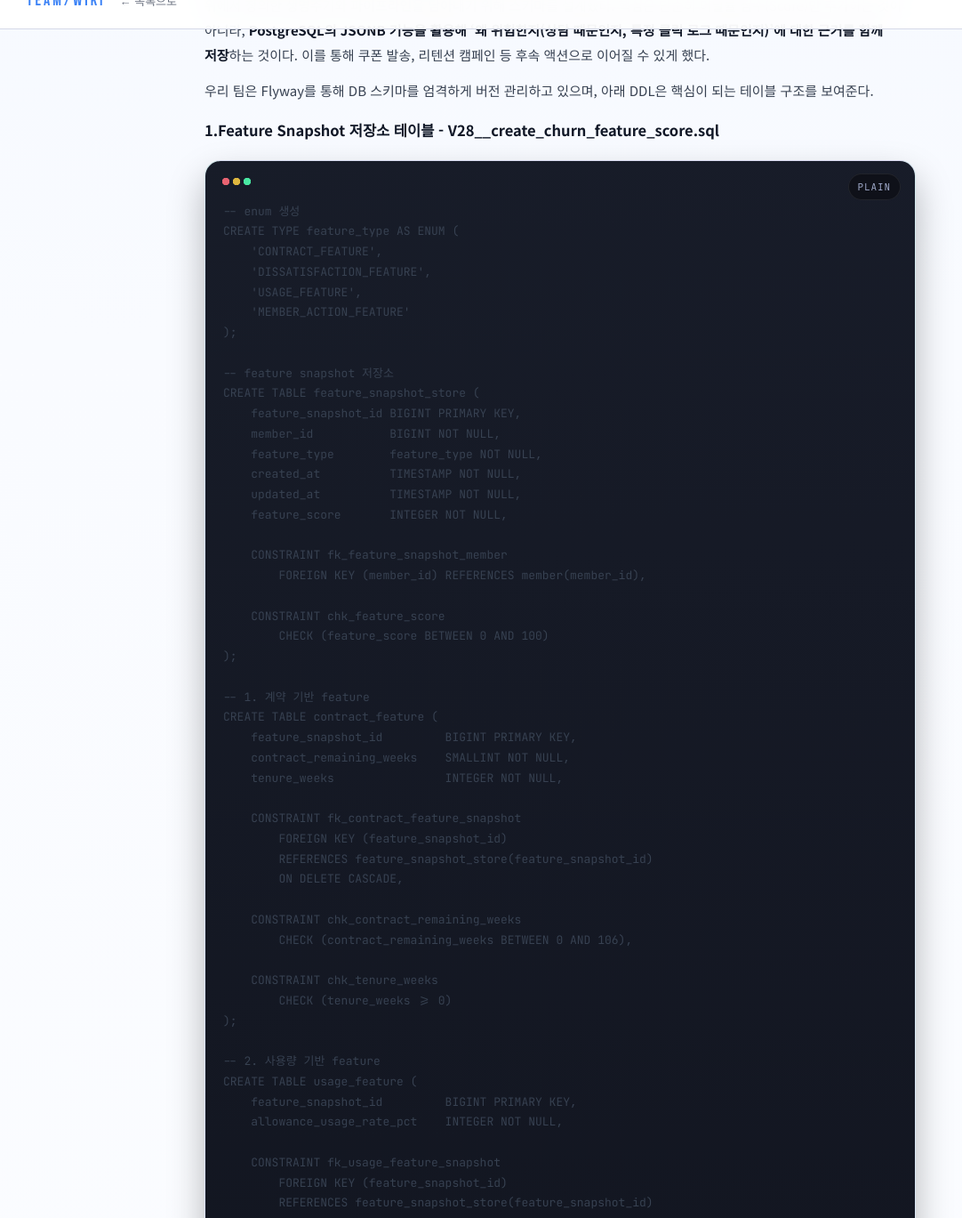
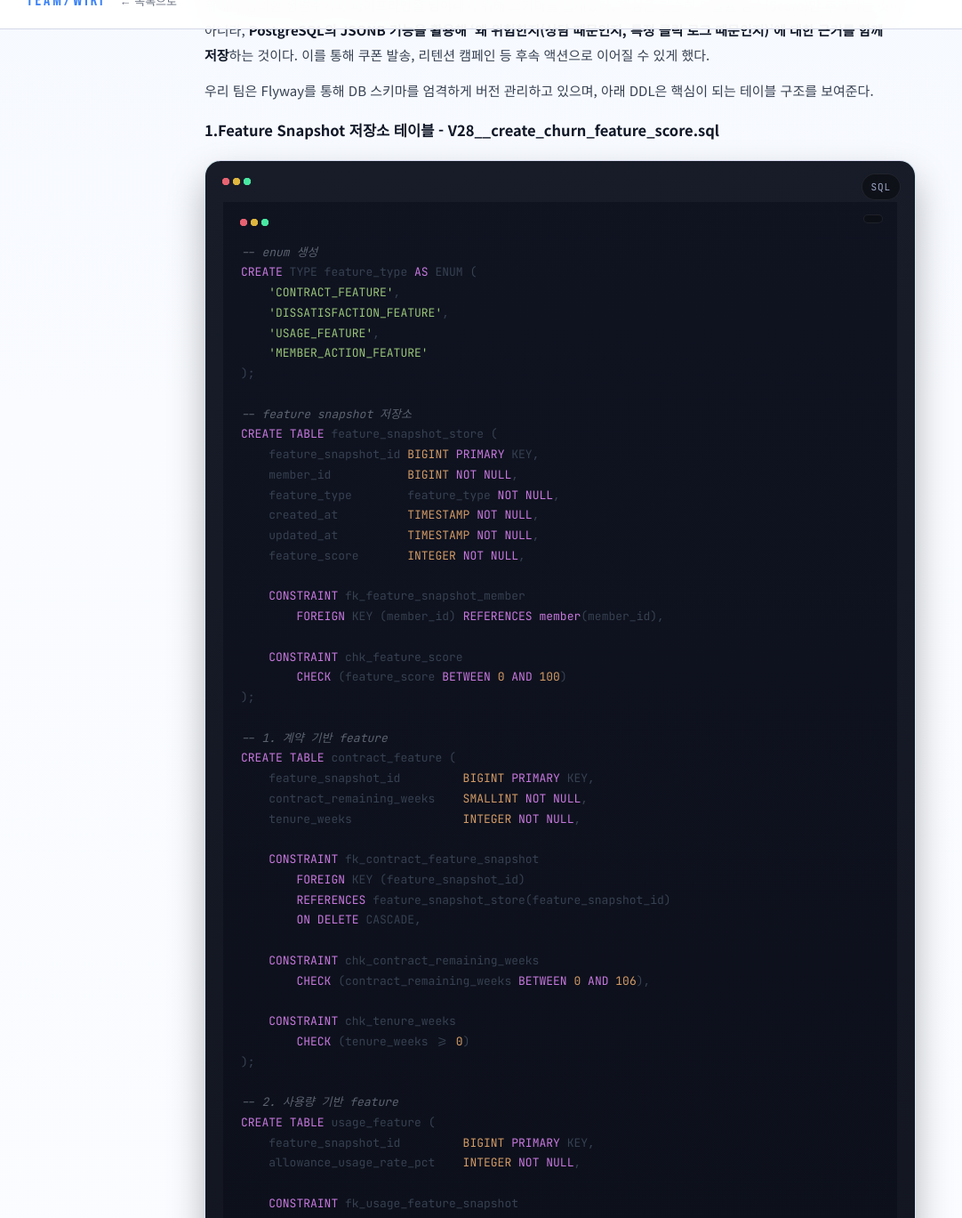
Before and after one commit to one-year-gap/docs, a Jekyll site: the page built from _posts/백엔드/이탈률/2026-03-21-이탈률-구현-설계-1-이탈률의-생명주기.md, in a window 1280 px wide and 1400 px high, scrolled down 2488 px, cut to the strip 31-1400 px from the top of the window. Shown: the whole strip at 89% size, without its empty margins (10-1092 px from the left). Built offline with Jekyll 4.4.1, drawn with Linux system fonts in a browser that asks for light colours; nearby versions of some CDN libraries; some of the changed text lies outside the part shown.

Commit message:
Update 이탈률 “2026-03-21-이탈률-구현-설계-1-이탈률의-생명주기”

````diff
--- a/_posts/백엔드/이탈률/2026-03-21-이탈률-구현-설계-1-이탈률의-생명주기.md
+++ b/_posts/백엔드/이탈률/2026-03-21-이탈률-구현-설계-1-이탈률의-생명주기.md
@@ -51,7 +51,7 @@
 
 ### 1.Feature Snapshot 저장소 테이블 - V28__create_churn_feature_score.sql
 
-```plain
+```sql
 -- enum 생성
 CREATE TYPE feature_type AS ENUM (
     'CONTRACT_FEATURE',
@@ -156,7 +156,7 @@
 
 ### 2. 이탈 위험도 Score 테이블 - V31__create_feature_score.sql, V32__add_churn_revision_cursor.sql
 
-```plain
+```sql
 -- 이탈 위험도 스냅샷 (이탈 상세 점수의 부모, 1:1)
 CREATE TABLE churn_score_snapshot (
     snapshot_id   BIGINT  NOT NULL GENERATED BY DEFAULT AS IDENTITY,
@@ -190,7 +190,7 @@
     ALTER COLUMN allowance_usage_rate_pct SET DEFAULT 0;
 ```
 
-```plain
+```sql
 CREATE SEQUENCE IF NOT EXISTS churn_score_revision_seq START WITH 1 INCREMENT BY 1;
 
 ALTER TABLE churn_score_snapshot
````
